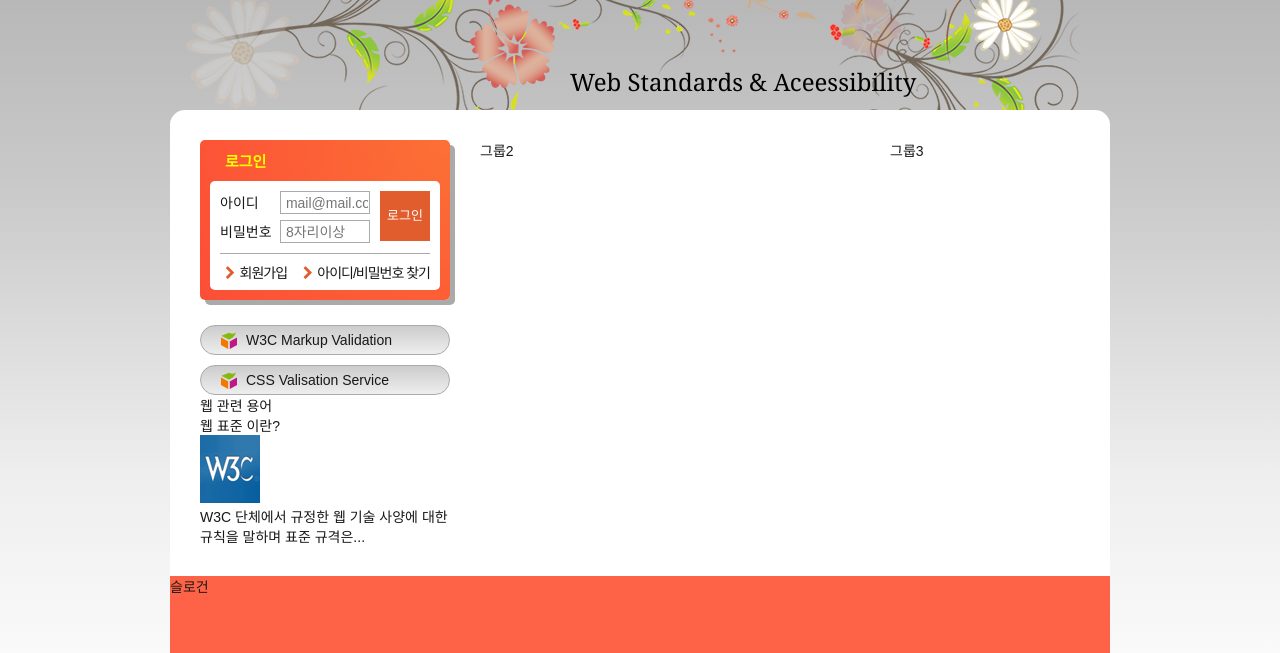
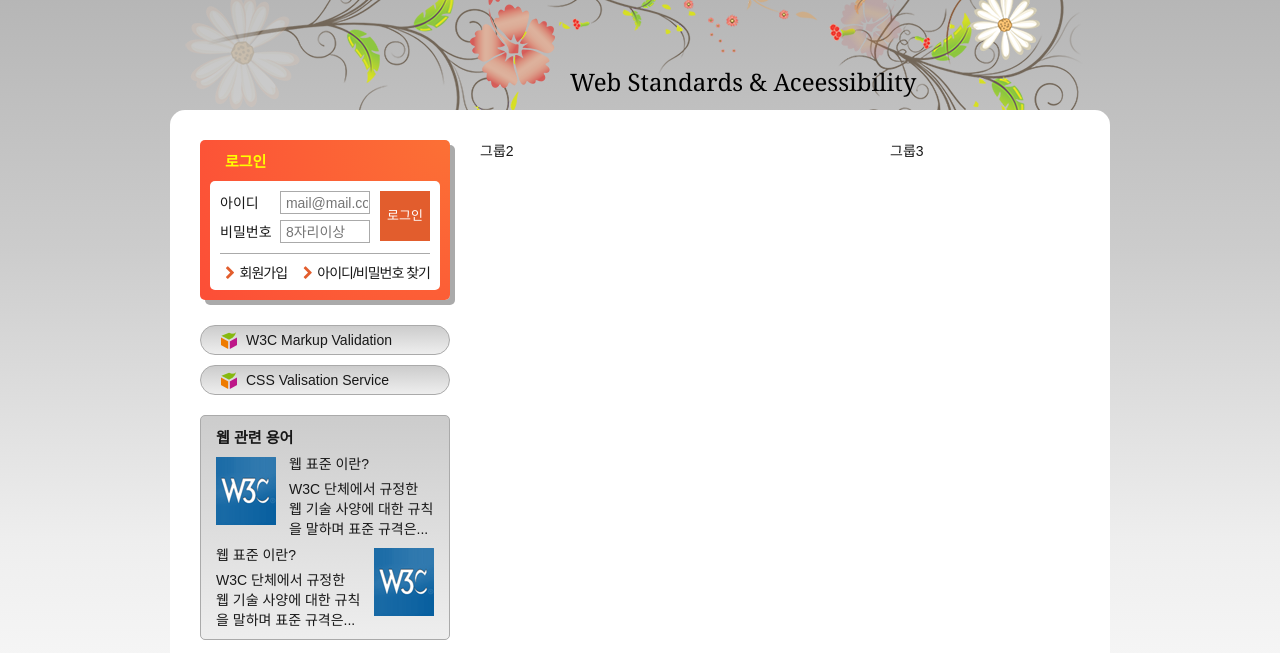
Before and after one commit to progyu/deresa_teacher_lecture, a plain HTML site: page main.html in a window 1280 px wide. Shown: the part 139-792 px from the top of the page. Drawn offline with Linux system fonts and the light colour scheme; a web font is replaced by a local one.

Commit message:
Web-standard css only use float

```diff
--- a/css/stylesheet.css
+++ b/css/stylesheet.css
@@ -453,7 +453,52 @@ a:visited {
     margin-top: 10px;
 } */
 
+/* 웹 관련 용어 */
+.term {
+    margin-top: 20px;
+    border: 1px solid #aaa;
+    border-radius: 5px;
+    padding: 10px 15px;
+    background: #ccc linear-gradient(#ccc,#eee);
+}
 
+.term-heading {
+    font-size: 1.5rem;
+    font-weight: 700;
+}
+
+.term div {
+    margin-top: 10px;
+}
+
+.term-list-subject {
+    margin-top: -4px;
+}
+
+.term-list-subject, .term-list-brief   {
+    width:145px;
+    float: right;
+}
+
+.term-list-thumnail {
+    float: left;
+}
+
+.term-list-brief {
+    margin-top:5px;
+}
+
+.term-list-thumnail img{
+    vertical-align: top;
+}
+
+.even .term-list-subject, .even .term-list-brief {
+    float: left;
+}
+
+.even .term-list-thumnail {
+    float: right;
+}
 
 /* 슬로건 */
 .slogan {
--- a/main.html
+++ b/main.html
@@ -122,10 +122,21 @@
                         <li><a href="https://jigsaw.w3.org/css-validator/" target="_blank" title="CSS 유효성 검사 배너 링크(새창)">CSS Valisation Service</a></li>
                     </ul>
                 </section>
-                <section class="term">
+                   <section class="term">
                     <h2 class="term-heading">웹 관련 용어</h2>
                     <dl class="term-list">
-                        <div class="">
+                        <div class="clearfix">
+                            <dt class="term-list-subject">
+                                <a href="#">웹 표준 이란?</a>
+                            </dt>
+                            <dd class="term-list-thumnail">
+                                <img src="images/web_standards.gif" alt="W3C 로고">
+                            </dd>
+                            <dd class="term-list-brief">
+                                W3C 단체에서 규정한 웹 기술 사양에 대한 규칙을 말하며 표준 규격은...
+                            </dd>
+                        </div>
+                        <div class="even clearfix">
                             <dt class="term-list-subject">
                                 <a href="#">웹 표준 이란?</a>
                             </dt>
```
